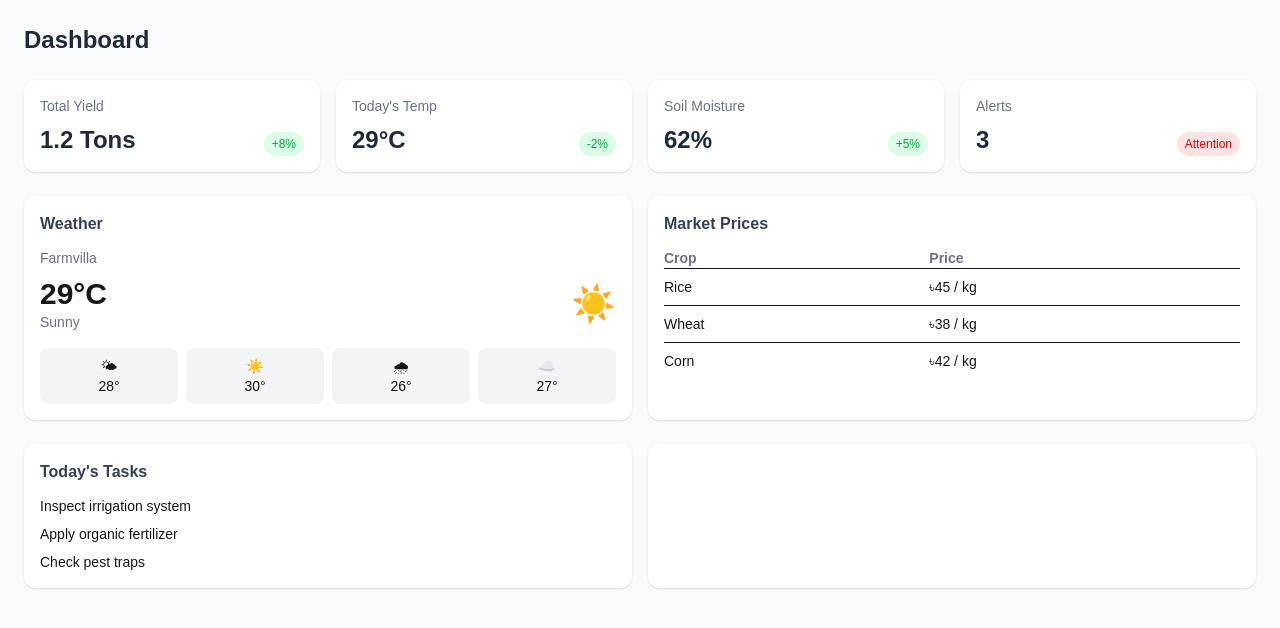
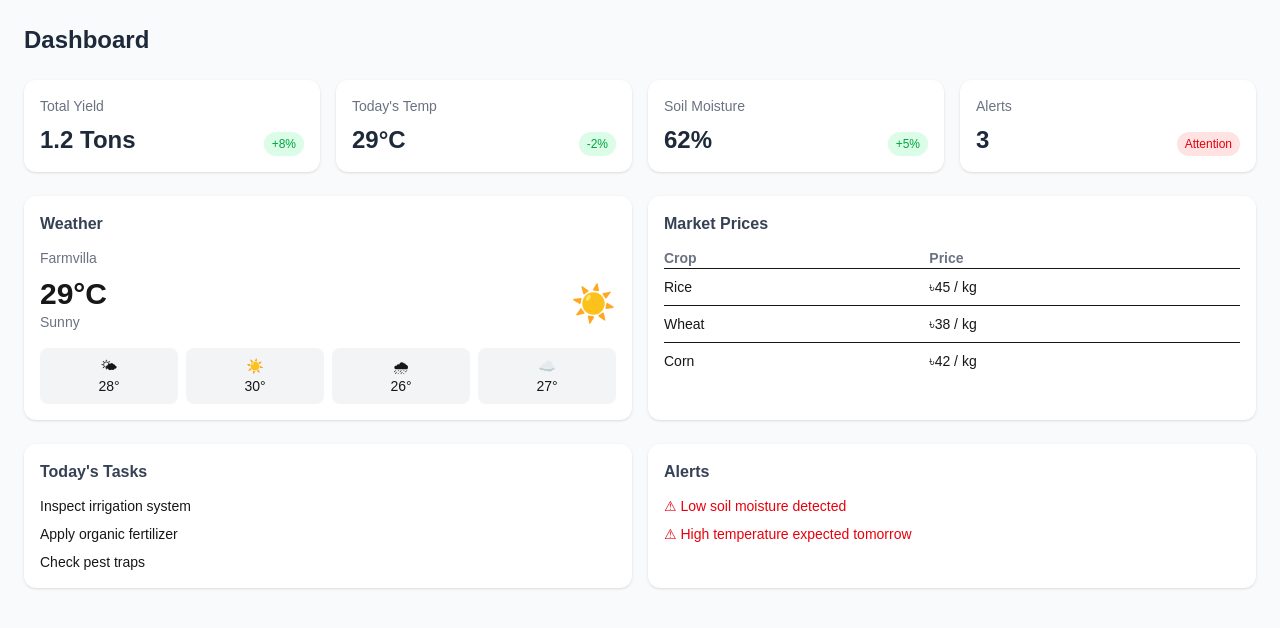
Before and after one commit to sohaibislam45/smart-agriculture-web-platform, a Next.js app: page /dashboard in a window 1280 px wide. Shown: the top 628 px of the page. Built offline with nearby package versions, Linux system fonts and the light colour scheme.

Commit message:
[Added] Alert Cards

```diff
--- a/src/app/dashboard/page.jsx
+++ b/src/app/dashboard/page.jsx
@@ -3,6 +3,7 @@ import StatCard from "@/components/ui/StarCard";
 import WeatherCard from "@/components/dashboard/WeatherCard";
 import TasksCard from "@/components/dashboard/TasksCard";
 import MarketOverview from "@/components/dashboard/MarketOverview";
+import AlertsCard from "@/components/dashboard/AlertsCard";
 const page = () => {
   return (
     <div className="p-4 md:p-6 space-y-6 bg-gray-50 min-h-screen">
@@ -26,7 +27,7 @@ const page = () => {
       {/* SECONDARY GRID */}
       <section className="grid grid-cols-1 lg:grid-cols-2 gap-4">
         <TasksCard></TasksCard>
-        <div className="bg-white p-4 rounded-xl shadow-sm" />
+        <AlertsCard></AlertsCard>
       </section>
     </div>
   );
--- /dev/null
+++ b/src/components/dashboard/AlertsCard.jsx
@@ -0,0 +1,16 @@
+import React from 'react';
+import SectionCard from '../ui/SectionCard';
+import { alerts } from '@/data/dashboardSample';
+const AlertsCard = () => {
+    return (
+        <SectionCard title="Alerts">
+      <ul className="space-y-2 text-sm text-red-600">
+        {alerts.map((alert, i) => (
+          <li key={i}>⚠ {alert}</li>
+        ))}
+      </ul>
+    </SectionCard>
+    );
+};
+
+export default AlertsCard;
```
